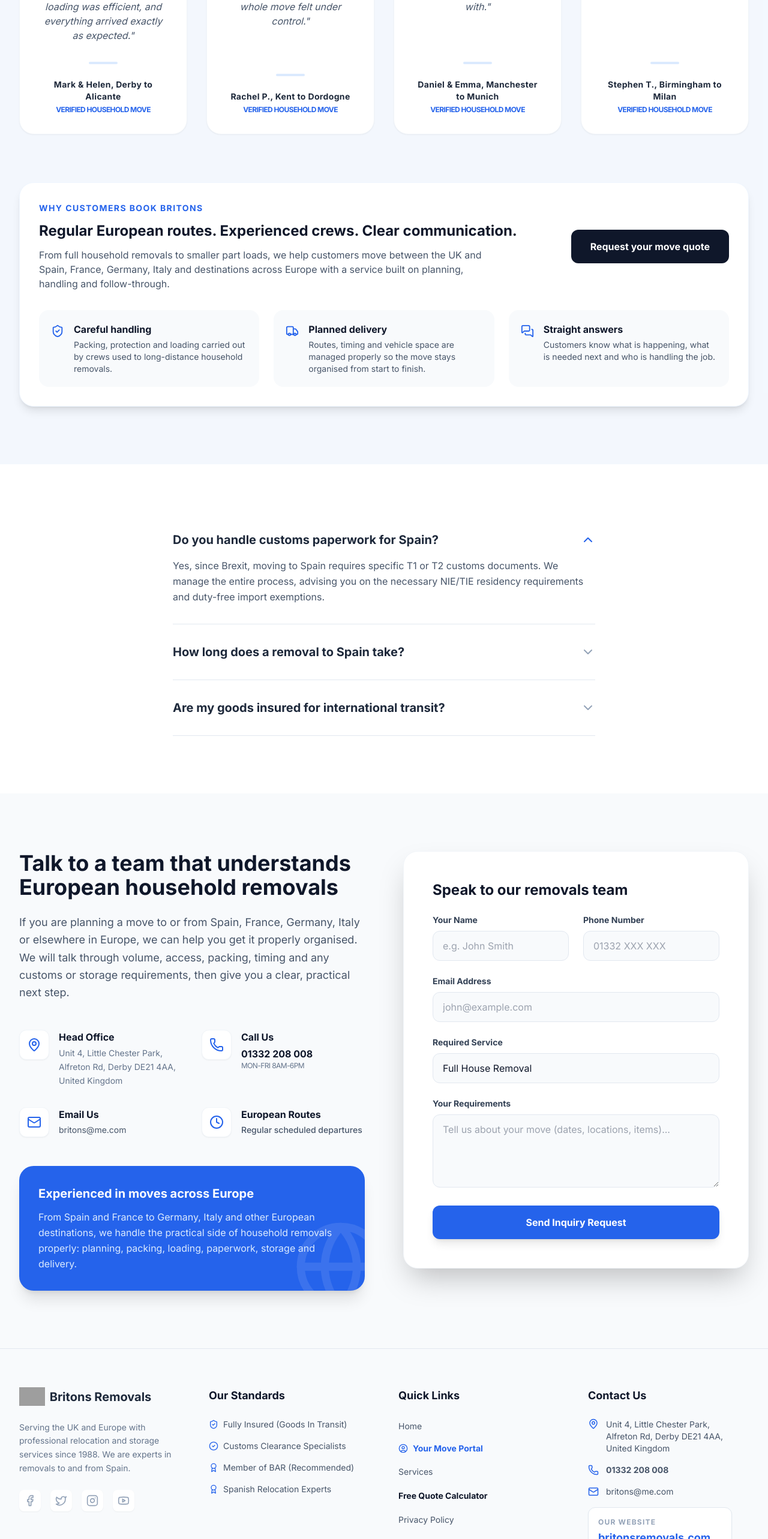
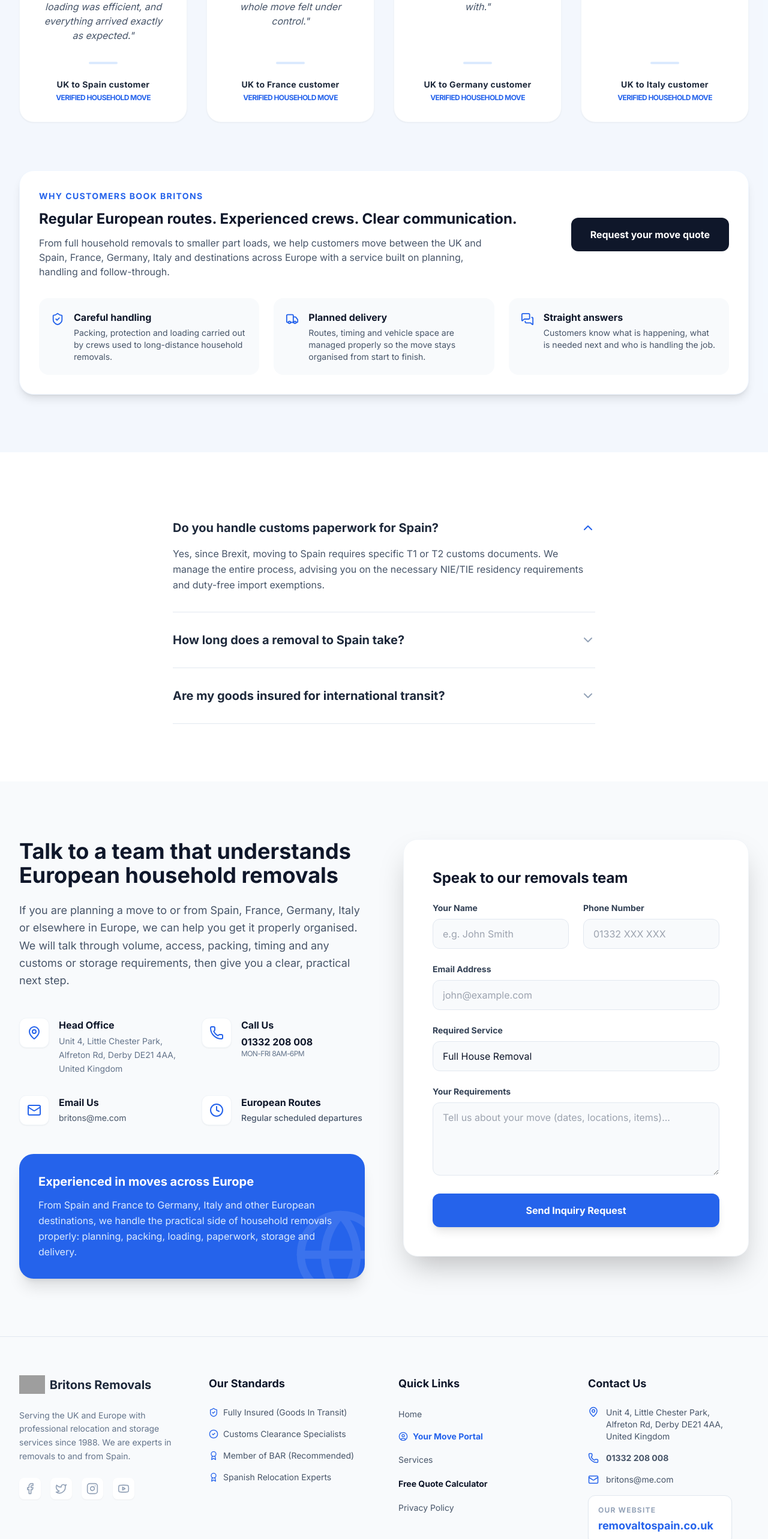
Before and after one commit to naw-bitbot/Britons_web, a React (Vite) app: page / in a window 1280 px wide. Shown: the part 4680-7246 px from the top of the page at 60% size. Built offline with nearby package versions, Linux system fonts and the light colour scheme; grey boxes are pictures that could not be loaded.

Commit message:
Refine marketing copy credibility and metadata

```diff
--- a/components/DetailedServices.tsx
+++ b/components/DetailedServices.tsx
@@ -10,10 +10,10 @@
 };
 
 const SERVICE_IMAGE_ALTS: Record<string, string> = {
-  'full-house': 'Professional household removal team preparing a premium home move for European delivery',
-  'part-loads': 'Britons Removals MAN TGX 3 metallic navy blue truck with white solid-walled Britons trailer',
-  'packing': 'Professional removals staff in navy uniform protecting furniture and cartons for European transit',
-  'storage': 'Secure warehouse storage prepared for premium household removals and staged European delivery',
+  'full-house': 'Household removals team preparing a UK to Europe home move',
+  'part-loads': 'Britons removals vehicle prepared for a European part-load service',
+  'packing': 'Professional packing service protecting furniture and cartons for European transit',
+  'storage': 'Secure warehouse storage prepared for household removals and staged European delivery',
 };
 
 const DetailedServices: React.FC = () => {
--- a/constants.tsx
+++ b/constants.tsx
@@ -8,7 +8,7 @@
   phone: "01332 208 008",
   email: "britons@me.com",
   address: "Unit 4, Little Chester Park, Alfreton Rd, Derby DE21 4AA, United Kingdom",
-  website: "britonsremovals.com",
+  website: "removaltospain.co.uk",
   spainExpertise: "Established European removals specialists handling household moves to and from Spain, France, Germany, Italy and destinations across Europe."
 };
 
@@ -237,25 +237,25 @@
 export const TESTIMONIALS: Testimonial[] = [
   {
     id: 1,
-    name: "Mark & Helen, Derby to Alicante",
+    name: "UK to Spain customer",
     text: "Britons moved our full house from Derbyshire to the Costa Blanca. What stood out was how organised the crew was from the first call to delivery. The paperwork was explained clearly, the loading was efficient, and everything arrived exactly as expected.",
     rating: 5
   },
   {
     id: 2,
-    name: "Rachel P., Kent to Dordogne",
+    name: "UK to France customer",
     text: "We were moving a family home to France and needed a company that understood the practical side, not just the sales talk. The packing was excellent, communication was straightforward, and the whole move felt under control.",
     rating: 5
   },
   {
     id: 3,
-    name: "Daniel & Emma, Manchester to Munich",
+    name: "UK to Germany customer",
     text: "Our move to Germany included awkward furniture, fragile items and a changing completion date. Britons handled it professionally and adapted without drama. The team was experienced, careful and easy to deal with.",
     rating: 5
   },
   {
     id: 4,
-    name: "Stephen T., Birmingham to Milan",
+    name: "UK to Italy customer",
     text: "We used Britons for a part-load move to northern Italy. It was well coordinated, competitively priced and everything arrived in good condition. You could tell they do this kind of work regularly.",
     rating: 5
   }
```
